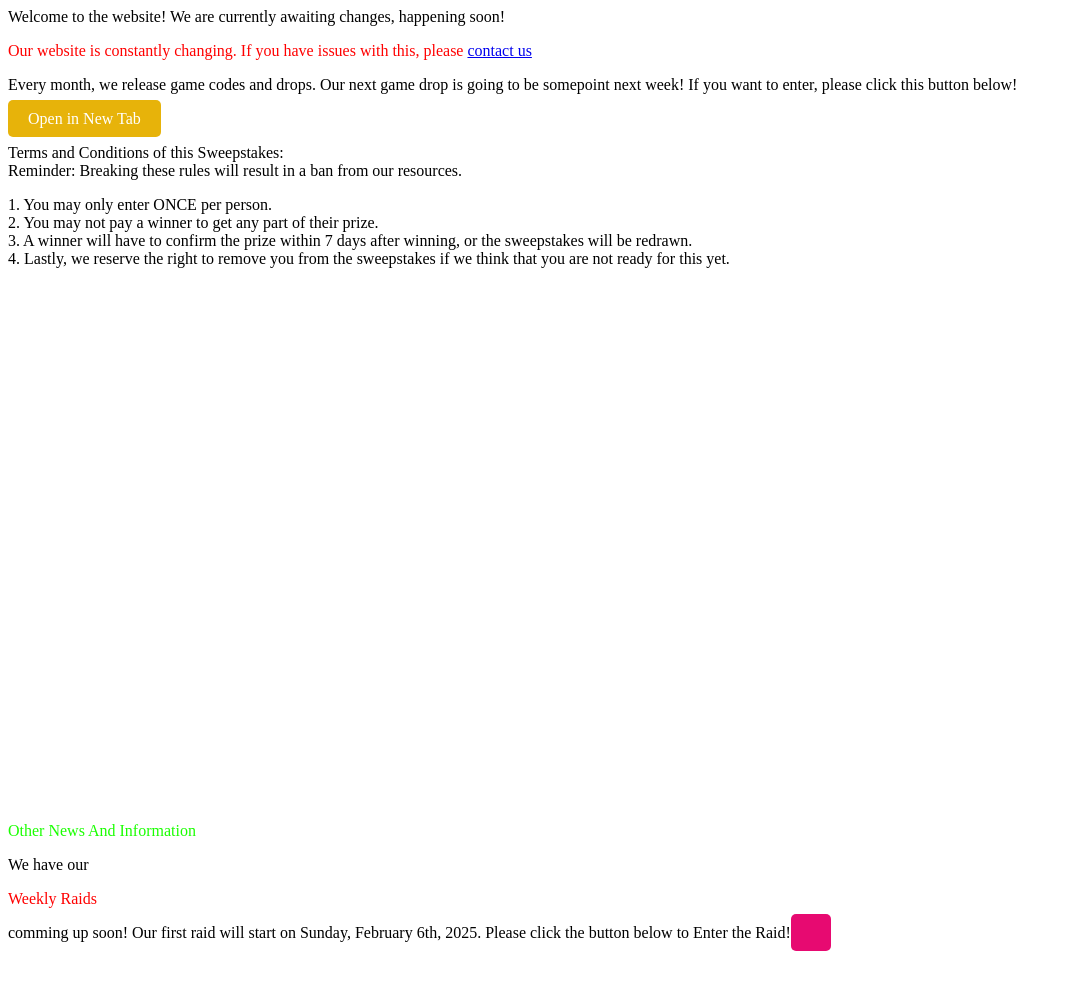
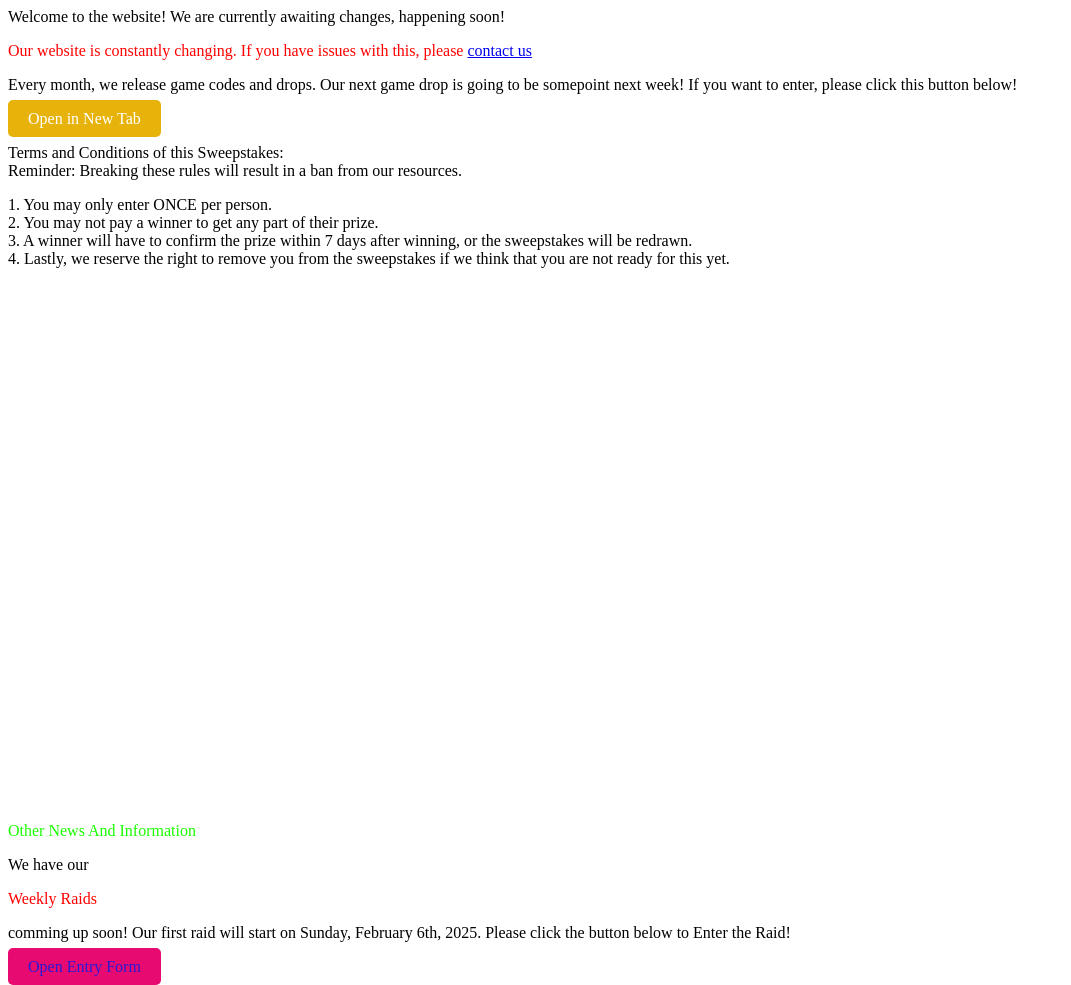
Before and after one commit to ducky955/Zimbabwe, a plain HTML site: page index.html in a window 1280 px wide. Shown: the whole page, without its empty margins (0-1071 px from the left). Before the commit the page ends 951 px from the top, so only its background shows below. Drawn offline with Linux system fonts and the light colour scheme.

Commit message:
Update index.html

```diff
--- a/index.html
+++ b/index.html
@@ -32,8 +32,11 @@ We are currently awaiting changes, happening soon!
     <p>1. You may only enter ONCE per person.<br>2. You may not pay a winner to get any part of their prize.<br>3. A winner will have to confirm the prize within 7 days after winning, or the sweepstakes will be redrawn.<br>4. Lastly, we reserve the right to remove you from the sweepstakes if we think that you are not ready for this yet. </p>
    <p><br><br><br><br><br><br><br><br><br><br><br><br><br><br><br><br><br><br><br><br><br><br><br><br><br><br><br><br><br></p>
    <p class="green-text">Other News And Information</p>
-   <body>We have our <p class="red-text">Weekly Raids</p> comming up soon! Our first raid will start on Sunday, February 6th, 2025. Please click the button below to Enter the Raid!
+   <body>
+    <p>We have our <p class="red-text">Weekly Raids</p> comming up soon! Our first raid will start on Sunday, February 6th, 2025. Please click the button below to Enter the Raid!</p>
     <a href="https://docs.google.com/forms/d/e/1FAIpQLScZA8e6ybGUOLon0BEmle7jgHfupFlhb0FkMxg91VBvpvhWJA/viewform?usp=dialog" target="_blank" style="text-decoration: none; padding: 10px 20px; background-color: #e70a71; color: rgb(44, 25, 212); border-radius: 5px;">
+        Open Entry Form
+    </a>
 
    </body>
 </body>
```
